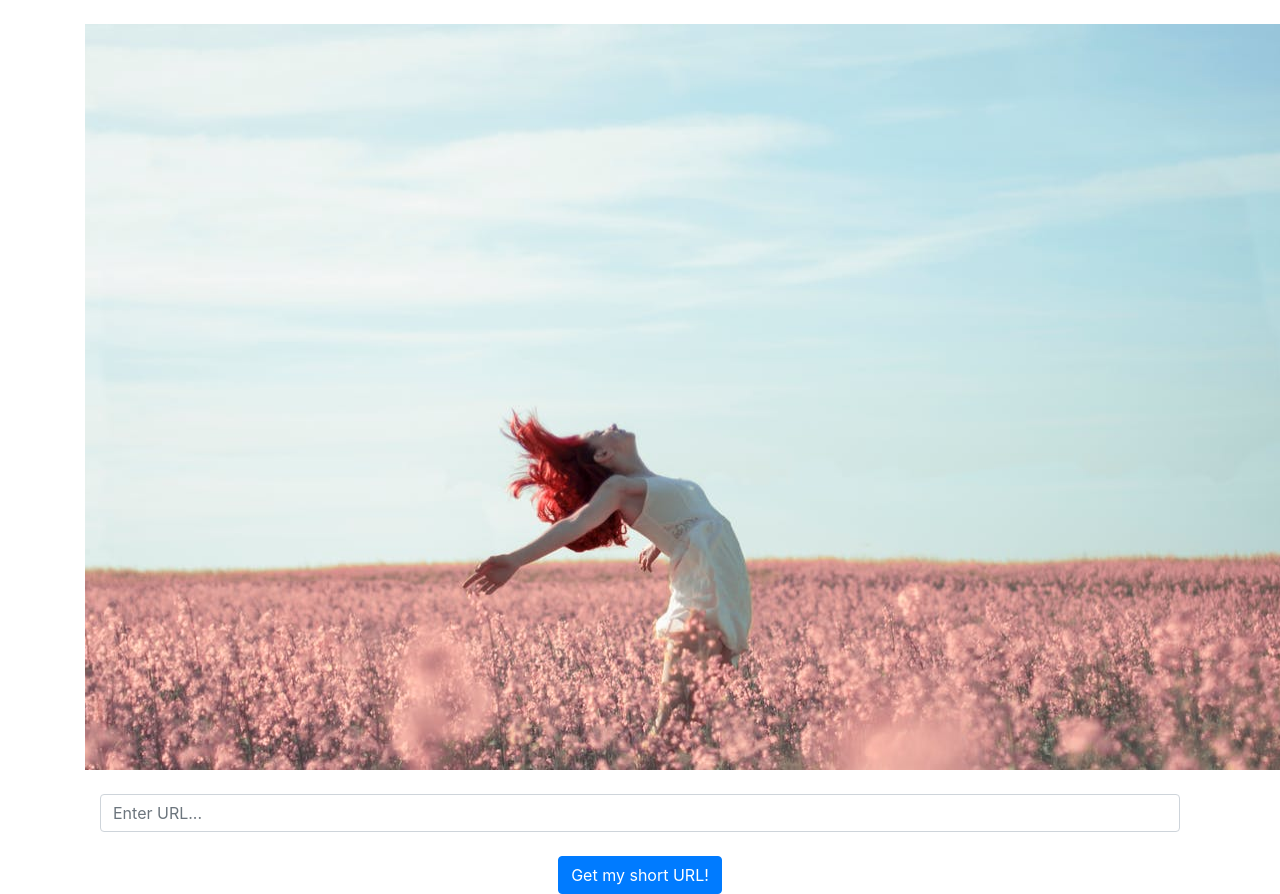
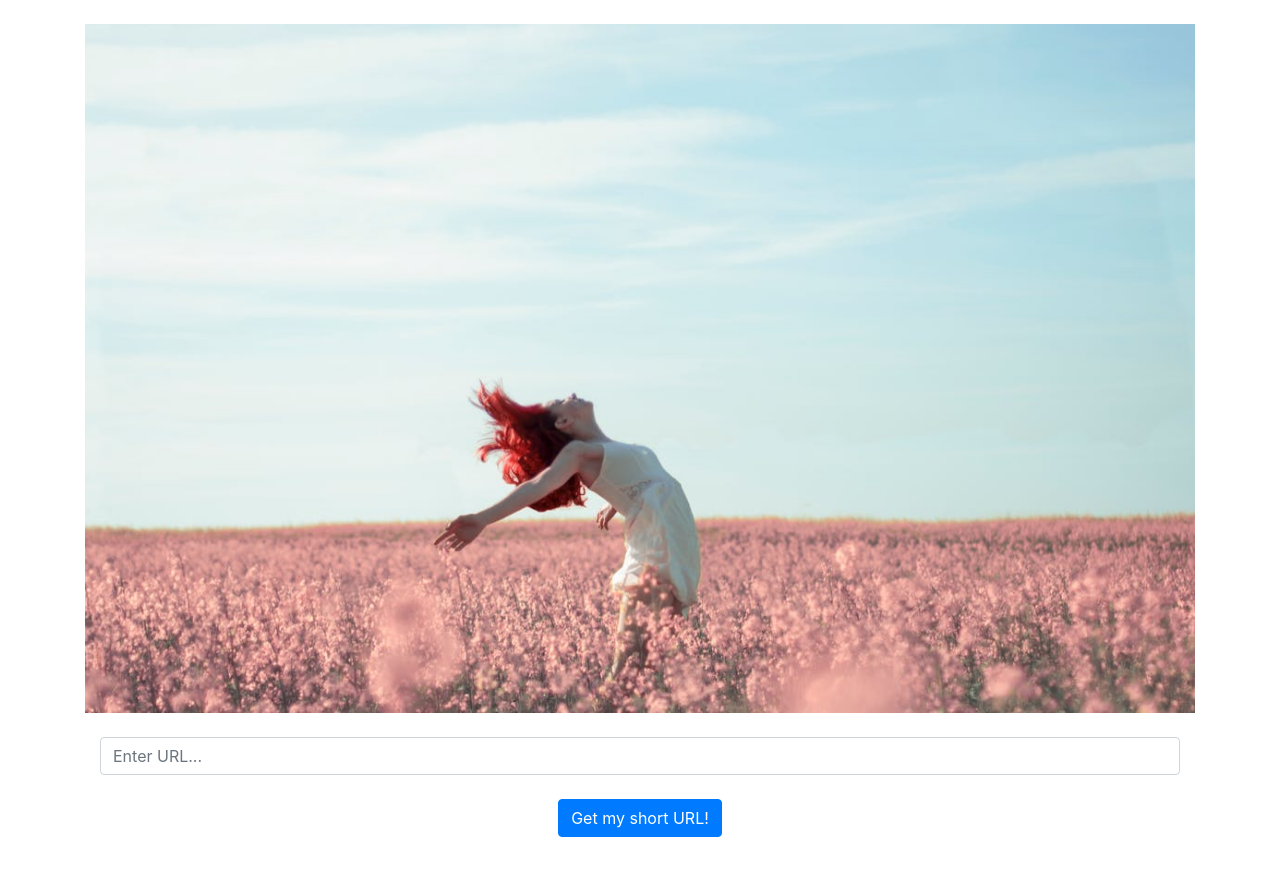
Before and after one commit to MelissaN/URL_Shortener, a Flask app: page / in a window 1280 px wide. After the commit the page ends 837 px from the top, so only its background shows below. Run offline with Flask 2, Linux system fonts and the light colour scheme; data comes from the database, SQL or seed files in the repository; some libraries are stand-ins or nearby versions.

Commit message:
add static folder to hold images and gif; modify img path in html

```diff
--- a/templates/index.html
+++ b/templates/index.html
@@ -3,7 +3,7 @@
 
   <head>
     <meta charset="utf-8">
-    <meta name="viewport" content="width=device-width, initial-scale=1, shrink-to-fit=no">
+    <meta name="viewport" content="width=device-width, initial-scale=1.0">
     <link rel="stylesheet" href="https://stackpath.bootstrapcdn.com/bootstrap/4.1.3/css/bootstrap.min.css" integrity="sha384-MCw98/SFnGE8fJT3GXwEOngsV7Zt27NXFoaoApmYm81iuXoPkFOJwJ8ERdknLPMO" crossorigin="anonymous">
     <title>URL Shorty</title>
   </head>
@@ -11,7 +11,7 @@
   <body>
     <br>
     <div class="container">
-      <img src="shorty.PNG" alt="Happiness">
+      <img src="static/shorty.PNG" style="max-width:100%; heigth:auto;" alt="Happiness">
     </div><br>
 
     <!-- SEARCH BAR -->
```
Also changed, not shown: static/shorty.PNG (renamed from templates/shorty.PNG), templates/shorty_url.gif (deleted).
